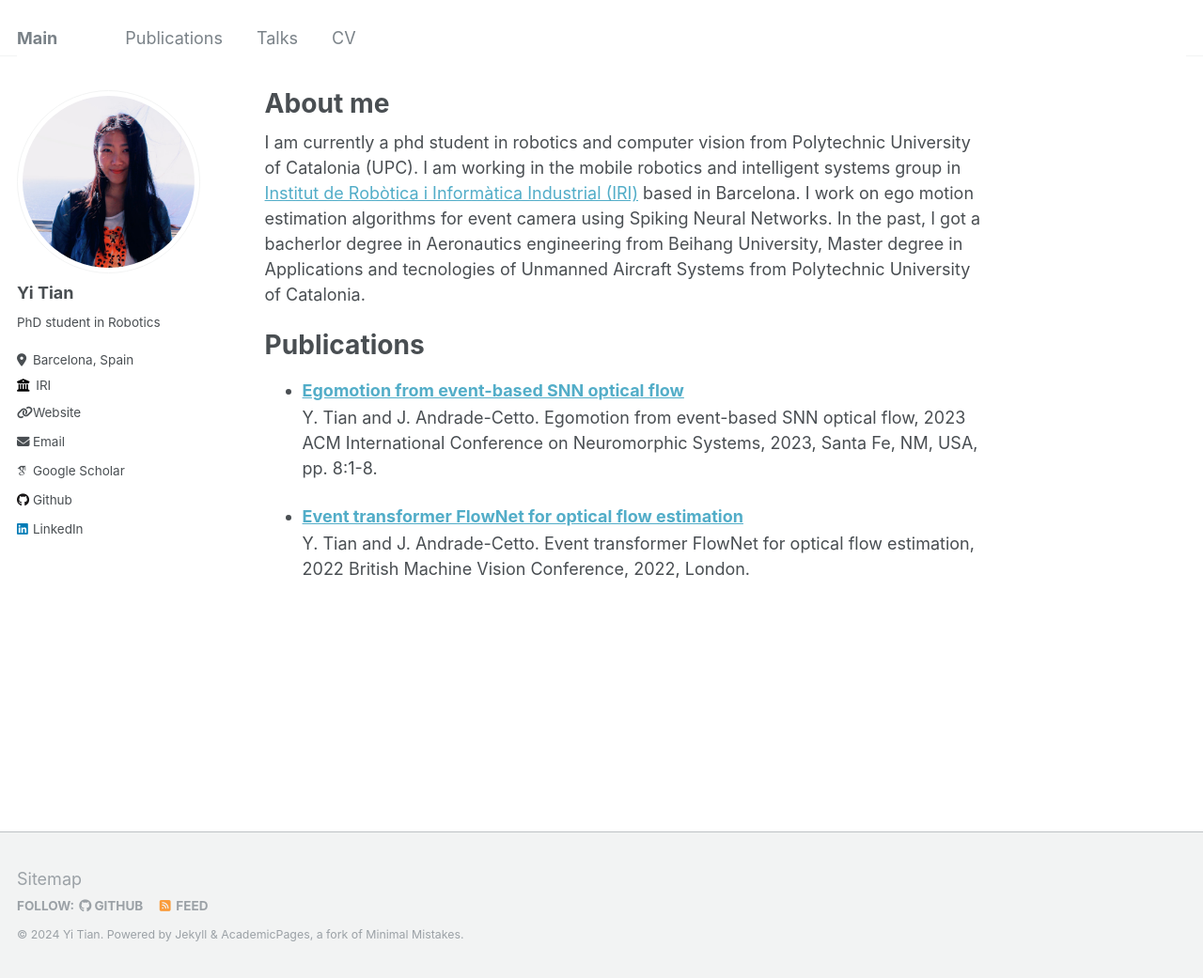
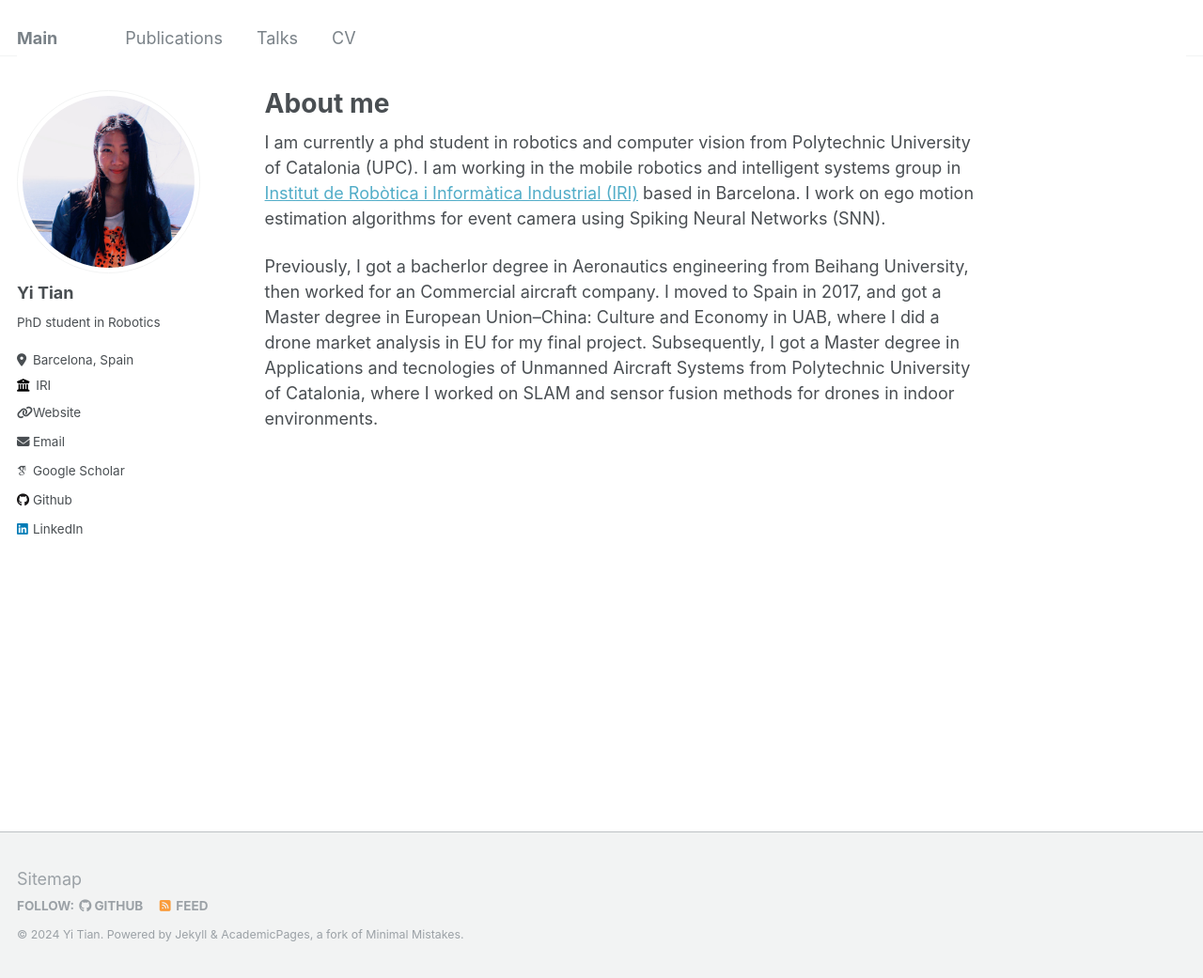
Before and after one commit to yitian97/yitian97.github.io, a Jekyll site: the page built from _pages/about.md, in a window 1280 px wide and 1041 px high. Shown: the whole window at 94% size. Built offline with Jekyll 4.4.1, drawn with Linux system fonts in a browser that asks for light colours; some web fonts are replaced.

Commit message:
update about

```diff
--- a/_pages/about.md
+++ b/_pages/about.md
@@ -8,12 +8,6 @@ redirect_from:
 ---
 
 
-I am currently a phd student in robotics and computer vision from Polytechnic University of Catalonia (UPC). I am working in the mobile robotics and intelligent systems group in [Institut de Robòtica i Informàtica Industrial (IRI)](https://www.iri.upc.edu/) based in Barcelona. I work on ego motion estimation algorithms for event camera using Spiking Neural Networks.
-In the past, I got a bacherlor degree in Aeronautics engineering from Beihang University, Master degree in Applications and tecnologies of Unmanned Aircraft Systems from Polytechnic University of Catalonia.
+I am currently a phd student in robotics and computer vision from Polytechnic University of Catalonia (UPC). I am working in the mobile robotics and intelligent systems group in [Institut de Robòtica i Informàtica Industrial (IRI)](https://www.iri.upc.edu/) based in Barcelona. I work on ego motion estimation algorithms for event camera using Spiking Neural Networks (SNN).
 
-
-Publications
-======
-  <ul>{% for post in site.publications reversed %}
-    {% include archive-single-cv.html %}
-  {% endfor %}</ul>
+Previously, I got a bacherlor degree in Aeronautics engineering from Beihang University, then worked for an Commercial aircraft company. I moved to Spain in 2017, and got a Master degree in European Union–China: Culture and Economy in UAB, where I did a drone market analysis in EU for my final project. Subsequently, I got a Master degree in Applications and tecnologies of Unmanned Aircraft Systems from Polytechnic University of Catalonia, where I worked on SLAM and sensor fusion methods for drones in indoor environments.
```
Also changed, not shown: _talks/2024-07-03-talk-1.md (added, +11 -0 lines).
